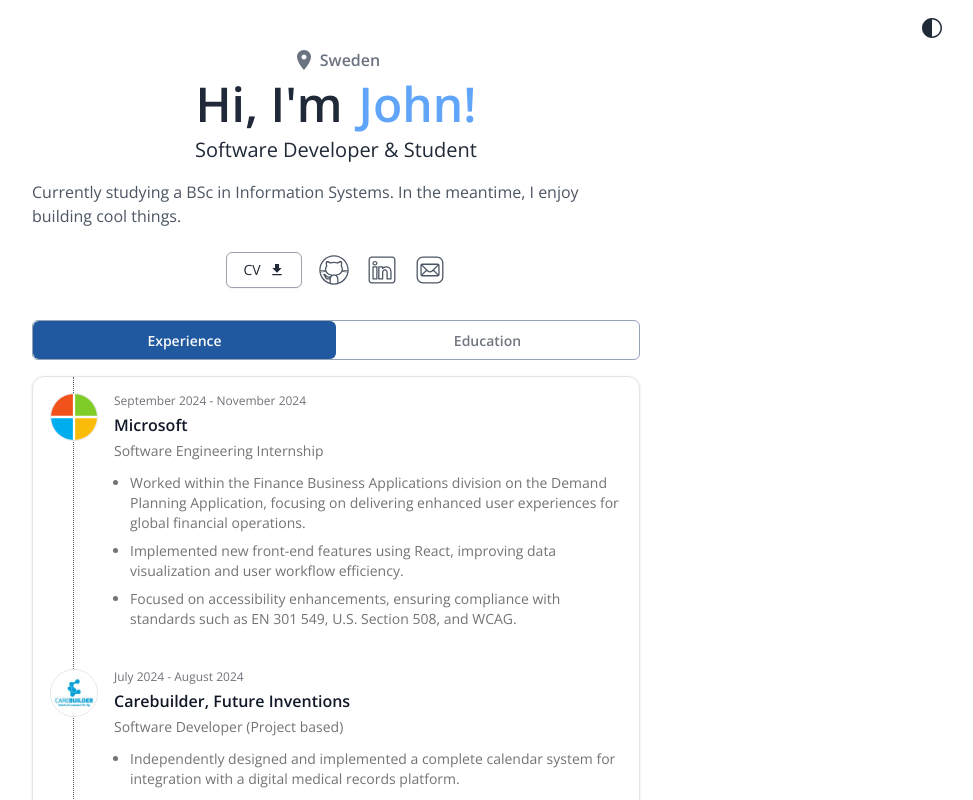
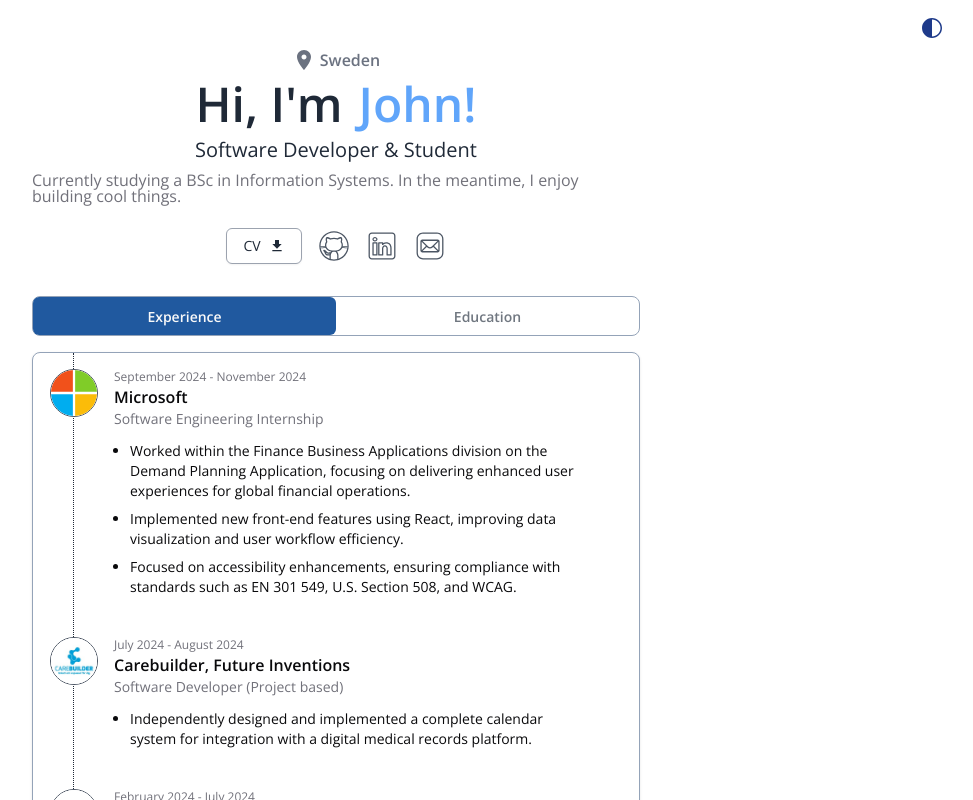
Before and after one commit to johnsward/portfolio, a Next.js app: page / in a window 1280 px wide. Shown: the top 800 px of the page, without its empty margins (304-1277 px from the left). Built offline with nearby package versions, Linux system fonts and the light colour scheme.

Commit message:
Refined dark/light mode

```diff
--- a/src/app/components/About.tsx
+++ b/src/app/components/About.tsx
@@ -20,7 +20,7 @@ export const About = () => {
         <h2 className="font-regular text-pretty text-gray-800 dark:text-gray-200 text-xl">
           {"Software Developer & Student"}
         </h2>
-        <p className="dark:text-slate-400 text-basic text-gray-600 mt-2 font-light">
+        <p className="font-light text-pretty text-muted-foreground leading-none">
           {
             "Currently studying a BSc in Information Systems. In the meantime, I enjoy building cool things."
           }
--- a/src/app/components/EducationContent.tsx
+++ b/src/app/components/EducationContent.tsx
@@ -3,7 +3,7 @@ import { education } from "../data/education";
 
 export const EducationContent = () => {
   return (
-    <div className="rounded-xl border bg-card text-card-foreground shadow">
+    <div className="rounded-lg border bg-card text-card-foreground shadow border-slate-400">
       <ul className="ml-10 border-dotted border-l border-gray-600">
         {education.map((edu) => (
           <li key={edu.id} className="relative ml-10 py-4">
@@ -22,19 +22,15 @@ export const EducationContent = () => {
               </span>
             </a>
             <div className="flex flex-1 flex-col justify-start gap-1">
-              <time className="flex text-xs text-muted-foreground gap-0.5">
+              <time className="text-xs text-muted-foreground">
                 <span>{edu.date}</span>
               </time>
-              <h1 className="font-semibold text-base text-gray-900 dark:text-slate-200">
-                {edu.school}
-              </h1>
-              <h2 className="font-normal text-sm text-[#737373] dark:text-[#a3a3a3]">
-                {edu.title}
-              </h2>
+              <h1 className="font-semibold leading-none">{edu.school}</h1>
+              <h2 className="text-sm text-muted-foreground">{edu.title}</h2>
               <ul className="flex flex-col px-4 py-2 gap-2">
                 {edu.description.map((resp) => (
                   <li
-                    className="text-sm list-disc text-[#737373] dark:text-[#a3a3a3]"
+                    className="prose pr-8 text-sm dark:prose-invert list-disc"
                     key={resp}
                   >
                     {resp}
--- a/src/app/components/ExperienceContent.tsx
+++ b/src/app/components/ExperienceContent.tsx
@@ -4,8 +4,8 @@ import { experience } from "../data/experience";
 export const ExperienceContent = () => {
 
     return (
-    <div className="rounded-xl border bg-card text-card-foreground shadow">
-      <ul className="ml-10 border-l border-dotted border-gray-600">
+    <div className="rounded-lg border bg-card text-card-foreground shadow border-slate-400">
+      <ul className="ml-10 border-l border-dotted border-gray-800 dark:border-slate-400">
         {experience.map((exp) => (
           <li key={exp.company} className="relative ml-10 py-4">
             <a
@@ -13,7 +13,7 @@ export const ExperienceContent = () => {
               target="_blank"
               className="absolute -left-16 top-4 flex items-center justify-center rounded-full bg-white cursor-pointer"
             >
-              <span className="relative flex shrink-0 overflow-hidden rounded-full size-12 border">
+              <span className="relative flex items-center justify-center shrink-0 overflow-hidden rounded-full size-12 border border-gray-600 dark:border-slate-200">
                 <img
                   key={exp.id}
                   src={exp.logo}
@@ -23,20 +23,20 @@ export const ExperienceContent = () => {
               </span>
             </a>
             <div className="flex flex-1 flex-col justify-start gap-1">
-              <time className="flex text-xs text-muted-foreground gap-0.5">
+              <time className="text-xs text-muted-foreground">
                 <span>{exp.date}</span>
               </time>
-              <h1 className="font-semibold text-base text-gray-900 dark:text-slate-200">
+              <h1 className="font-semibold leading-none">
                 {exp.company}
               </h1>
-              <h2 className="font-normal text-sm text-[#737373] dark:text-[#a3a3a3]">
+              <h2 className="text-sm text-muted-foreground">
                 {exp.title}
               </h2>
 
               <ul className="flex flex-col px-4 py-2 gap-2">
                 {exp.description.map((resp) => (
                   <li
-                    className="text-sm list-disc text-[#737373] dark:text-[#a3a3a3]"
+                    className="prose pr-8 text-sm dark:prose-invert list-disc"
                     key={resp}
                   >
                     {resp}
--- a/src/app/components/Header.tsx
+++ b/src/app/components/Header.tsx
@@ -45,9 +45,9 @@ export const Header = () => {
         className="cursor-pointer"
       >
         {theme === "light" ? (
-          <DarkModeIcon className="w-6 h-6 text-gray-800" />
+          <DarkModeIcon className="w-6 h-6 text-blue-900" />
         ) : (
-          <SunIcon className="w-6 h-6 text-slate-200" />
+          <SunIcon className="w-6 h-6 text-yellow-400" />
         )}
       </button>
     </div>
--- a/src/app/components/NavigationTab.tsx
+++ b/src/app/components/NavigationTab.tsx
@@ -13,7 +13,7 @@ export const NavigationTab: React.FC<ExperienceTabProps> = ({
 }) => {
   return (
     <div className="flex flex-col">
-      <div className="flex flex-row items-center justify-center align-middle border h-10 border-slate-400 rounded-md">
+      <div className="flex flex-row items-center justify-center align-middle border h-10 border-slate-400 rounded-lg">
         <div
           className="flex items-center justify-center cursor-pointer w-[50%]"
           style={selectedTab === "experience" ? styles.activeTab : undefined}
```
